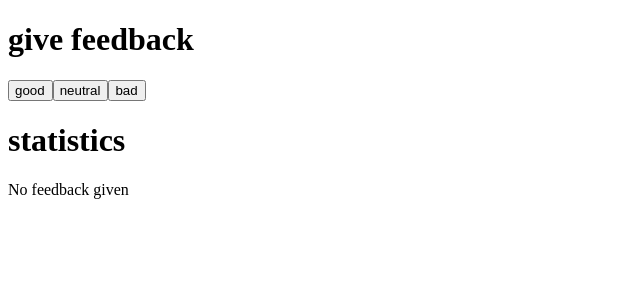
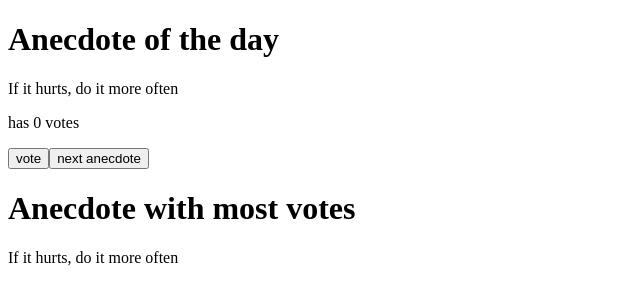
Before and after one commit to hanameee/FSO_2020, a React (Create React App) app in the folder frontend/: page / in a window 1280 px wide. Shown: the top 304 px of the page, without its empty margins (0-640 px from the left). Built offline with nearby package versions, Linux system fonts and the light colour scheme.

Commit message:
Feat: Add Anecdote - Refractor project to have subdirectories in Components - Add anecdote feature

```diff
--- /dev/null
+++ b/frontend/src/components/Anecdotes/Anecdotes.tsx
@@ -0,0 +1,57 @@
+import React, { useState } from "react";
+
+const Anecdotes: React.FC = () => {
+    const [anecdotes, setAnecdotes] = useState<[string, number][]>([
+        ["If it hurts, do it more often", 0],
+        ["Adding manpower to a late software project makes it later!", 0],
+        [
+            "The first 90 percent of the code accounts for the first 90 percent of the development time...The remaining 10 percent of the code accounts for the other 90 percent of the development time.",
+            0,
+        ],
+        [
+            "Any fool can write code that a computer can understand. Good programmers write code that humans can understand.",
+            0,
+        ],
+        ["Premature optimization is the root of all evil.", 0],
+        [
+            "Debugging is twice as hard as writing the code in the first place. Therefore, if you write the code as cleverly as possible, you are, by definition, not smart enough to debug it.",
+            0,
+        ],
+    ]);
+    const [selected, setSelected] = useState(0);
+    const [currentMaxSelected, setCurrentMaxSelected] = useState(0);
+    const [maxVote, setMaxvote] = useState(0);
+    const clickVote = () => {
+        const newAnecdotes = [...anecdotes];
+        newAnecdotes[selected][1] += 1;
+        if (newAnecdotes[selected][1] > maxVote) {
+            setCurrentMaxSelected(selected);
+            setMaxvote(newAnecdotes[selected][1]);
+        }
+        setAnecdotes(newAnecdotes);
+    };
+    return (
+        <>
+            <h1>Anecdote of the day</h1>
+            <p>{anecdotes[selected][0]}</p>
+            <p>has {anecdotes[selected][1]} votes</p>
+
+            <button onClick={clickVote}>vote</button>
+            <button
+                onClick={() =>
+                    setSelected(
+                        Math.floor(
+                            (Math.random() * 10) % Object.keys(anecdotes).length
+                        )
+                    )
+                }
+            >
+                next anecdote
+            </button>
+            <h1>Anecdote with most votes</h1>
+            {anecdotes[currentMaxSelected][0]}
+        </>
+    );
+};
+
+export default Anecdotes;
--- a/frontend/src/components/Statistics.tsx
+++ b/frontend/src/components/Unicafe/Statistics.tsx
@@ -1,5 +1,5 @@
 import React from "react";
-import { IData } from "../index";
+import { IData } from "../../index";
 import Statistic from "./Statistic";
 const Statistics: React.FC<{ data: IData }> = ({ data }) => {
     const [good, neutral, bad] = data;
--- a/frontend/src/index.tsx
+++ b/frontend/src/index.tsx
@@ -1,35 +1,11 @@
-import React, { useState } from "react";
+import React from "react";
 import ReactDOM from "react-dom";
-import Button from "./components/Button";
-import Statistics from "./components/Statistics";
+import Anecdotes from "./components/Anecdotes/Anecdotes";
 
 export type IData = [number, number, number];
 
 const App = () => {
-    // save clicks of each button to its own state
-    const [good, setGood] = useState(0);
-    const [neutral, setNeutral] = useState(0);
-    const [bad, setBad] = useState(0);
-    const statisticsData: IData = [good, neutral, bad];
-    return (
-        <div>
-            <h1>give feedback</h1>
-            <div>
-                <Button text="good" onClickFunction={() => setGood(good + 1)} />
-                <Button
-                    text="neutral"
-                    onClickFunction={() => setNeutral(neutral + 1)}
-                />
-                <Button text="bad" onClickFunction={() => setBad(bad + 1)} />
-            </div>
-            <h1>statistics</h1>
-            {good || neutral || bad ? (
-                <Statistics data={statisticsData} />
-            ) : (
-                " No feedback given"
-            )}
-        </div>
-    );
+    return <Anecdotes />;
 };
 
 ReactDOM.render(<App />, document.getElementById("root"));
```
Also changed, not shown: frontend/src/components/Unicafe/Unicafe.tsx (added, +33 -0 lines), frontend/src/components/Unicafe/Button.tsx (renamed from frontend/src/components/Button.tsx), frontend/src/components/Unicafe/Statistic.tsx (renamed from frontend/src/components/Statistic.tsx).
